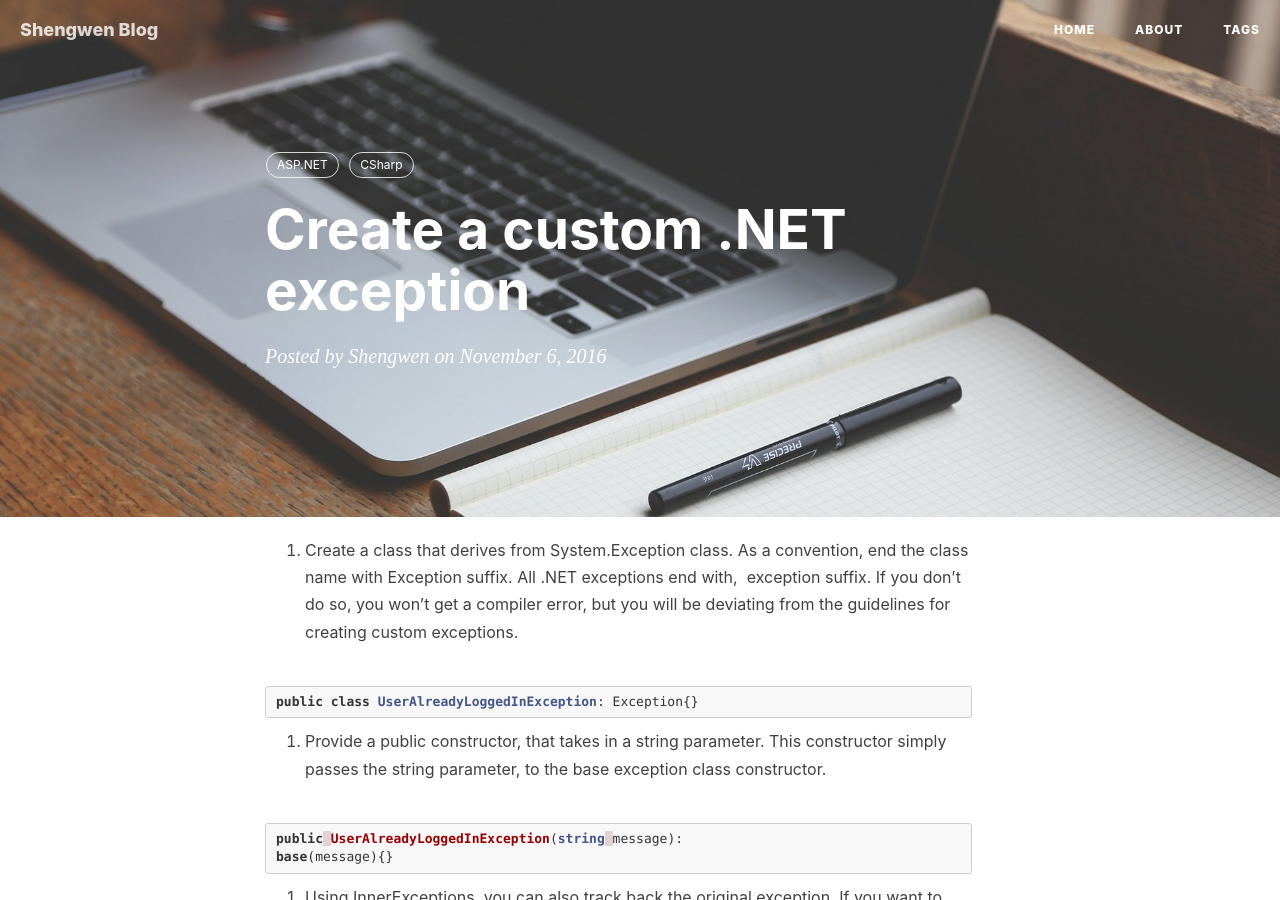
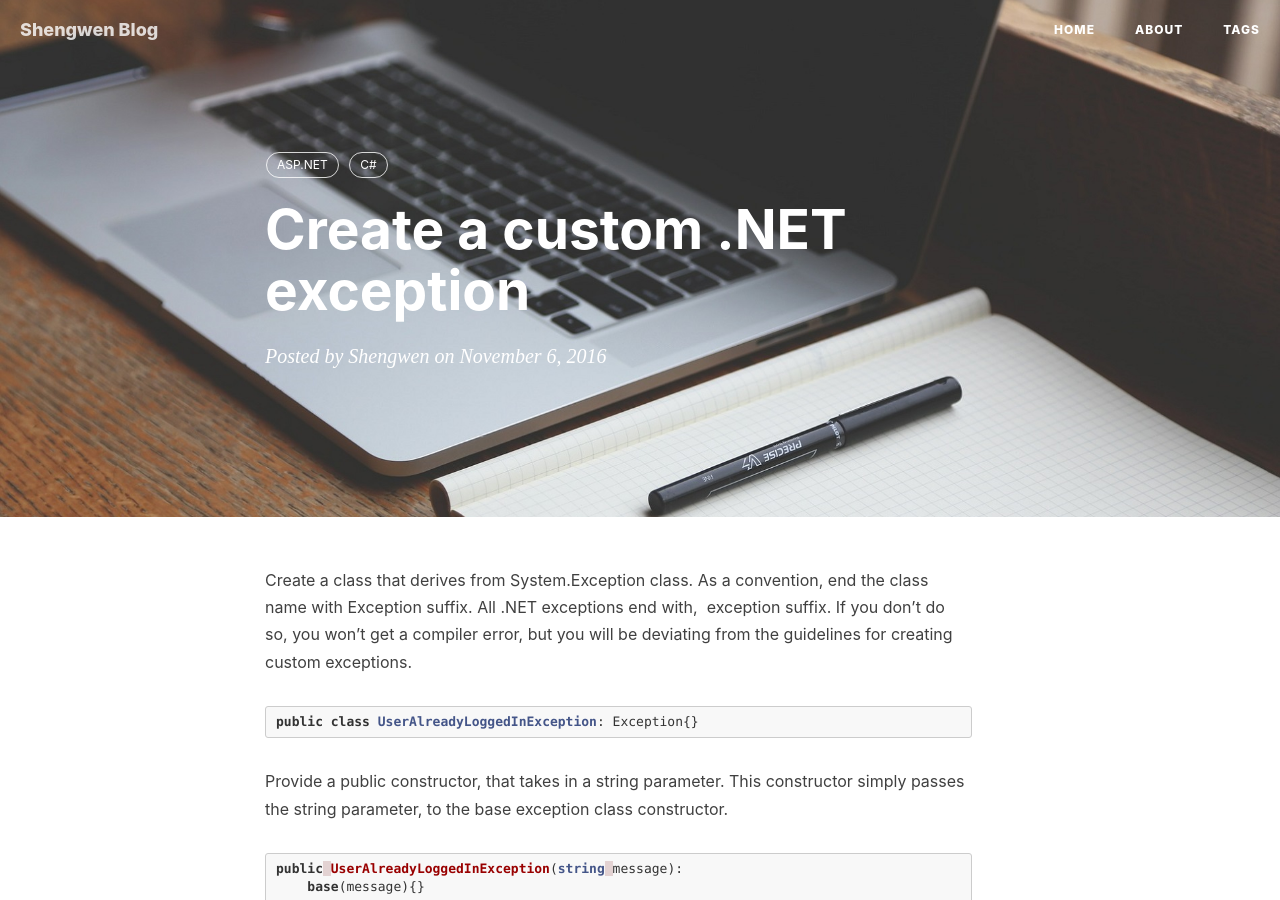
Before and after one commit to shengwenbai/shengwenbai.github.io, a Jekyll site: the page built from _posts/2016-11-06-custom-exception.markdown, in a window 1280 px wide and 900 px high. Built offline with Jekyll 4.4.1, drawn with Linux system fonts in a browser that asks for light colours; nearby versions of some CDN libraries; comment, search, counter and statistics services are not loaded.

Commit message:
postupdated

````diff
--- a/_posts/2016-11-06-custom-exception.markdown
+++ b/_posts/2016-11-06-custom-exception.markdown
@@ -15,30 +15,31 @@ header-img: "img/home-bg.jpg"
 tags:
 
     - ASP.NET
-    - CSharp
+    - C#
 ---
 
-1. Create a class that derives from System.Exception class. As a convention, end the class name with Exception suffix. All .NET exceptions end with,  exception suffix. If you don't do so, you won't get a compiler error, but you will be deviating from the guidelines for creating custom exceptions.
 
+
+Create a class that derives from System.Exception class. As a convention, end the class name with Exception suffix. All .NET exceptions end with,  exception suffix. If you don't do so, you won't get a compiler error, but you will be deviating from the guidelines for creating custom exceptions.
 ```csharp
 public class UserAlreadyLoggedInException: Exception{}
 ```
 
-2. Provide a public constructor, that takes in a string parameter. This constructor simply passes the string parameter, to the base exception class constructor.
+Provide a public constructor, that takes in a string parameter. This constructor simply passes the string parameter, to the base exception class constructor.
 
 ```csharp
 public UserAlreadyLoggedInException(string message):
-base(message){}
+    base(message){}
 ```
 
-3. Using InnerExceptions, you can also track back the original exception. If you want to provide this capability for your custom exception class, then overload the constructor as shown below.
+Using InnerExceptions, you can also track back the original exception. If you want to provide this capability for your custom exception class, then overload the constructor as shown below.
 
 ```csharp
 public UserAlreadyLoggedInException(string message, Exception innerException)
     : base(message, innerException){}
 ```
 
-4. If you want your Exception class object to work across application domains, then the object must be serializable. To make your exception class serializable mark it with Serializable attribute and provide a constructor that invokes the base Exception class constructor that takes in SerializationInfo and StreamingContext objects as parameters.
+If you want your Exception class object to work across application domains, then the object must be serializable. To make your exception class serializable mark it with Serializable attribute and provide a constructor that invokes the base Exception class constructor that takes in SerializationInfo and StreamingContext objects as parameters.
 
 ```csharp
 [Serializable]
````
